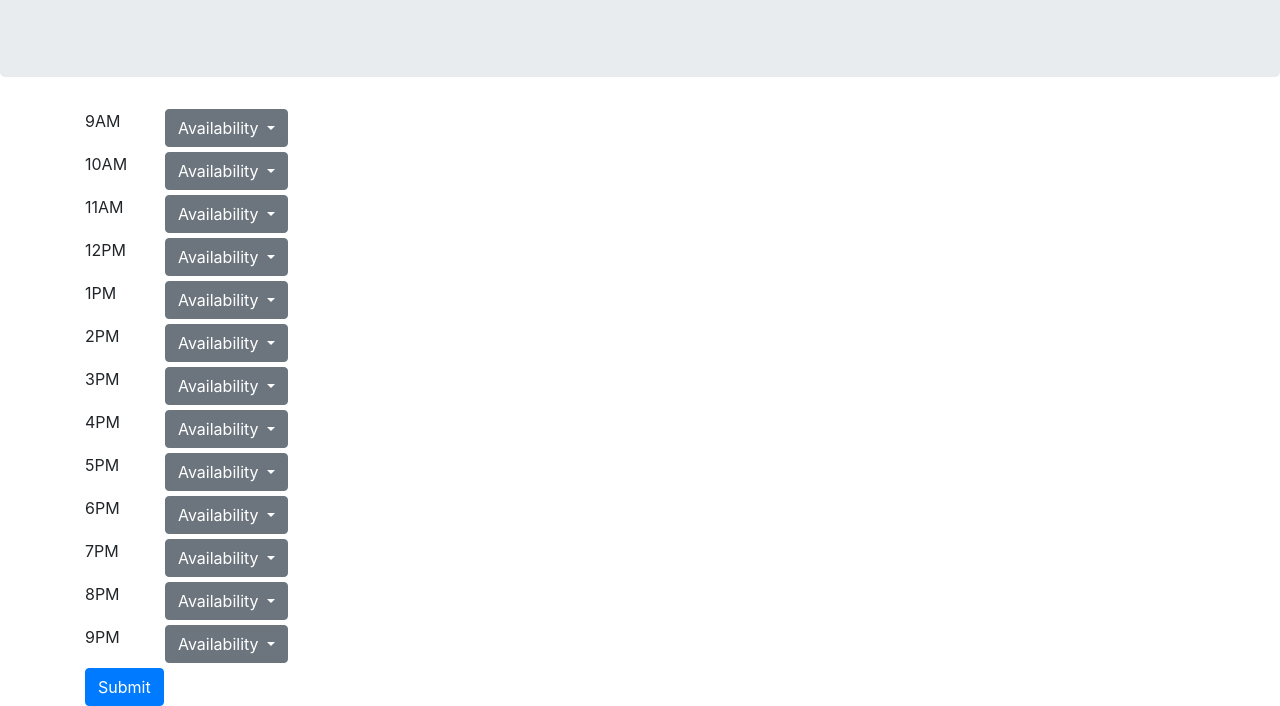
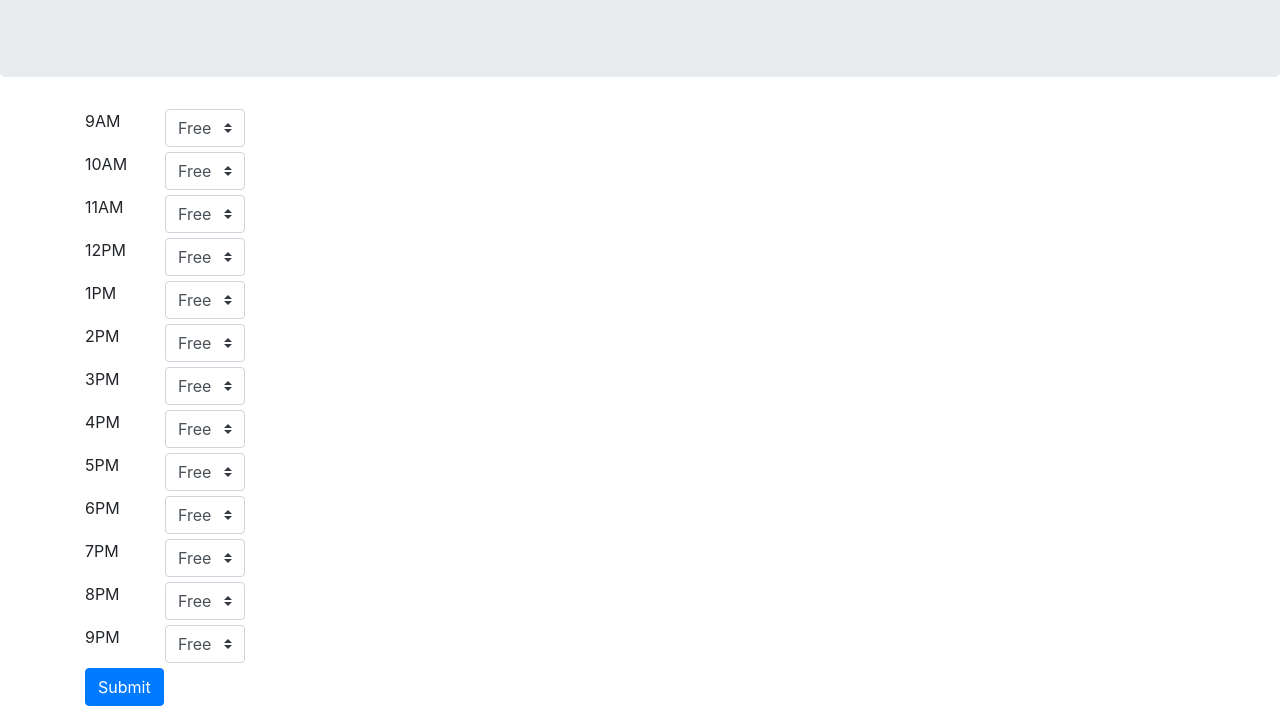
Before and after one commit to egaska/Playdate, a website: page public/form.html in a window 1280 px wide. Shown: the part 191-897 px from the top of the page. Drawn offline with nearby package versions, Linux system fonts and the light colour scheme.

Commit message:
Updated the form.js and connected the file to the form.html

```diff
--- a/public/form.html
+++ b/public/form.html
@@ -37,20 +37,10 @@
           9AM
         </div>
         <div class="dropdown">
-          <button
-            class="btn btn-secondary dropdown-toggle"
-            type="button"
-            id="nineAMDropdown"
-            data-toggle="dropdown"
-            aria-haspopup="true"
-            aria-expanded="false"
-          >
-            Availability
-          </button>
-          <div class="dropdown-menu" aria-labelledby="nineAMDropdown">
-            <a class="dropdown-item" href="#">Free</a>
-            <a class="dropdown-item" href="#">Busy</a>
-          </div>
+          <select class="custom-select" id="nineAMDropdown">
+            <option selected value="true">Free</option>
+            <option value="false">Busy</option>
+          </select>
         </div>
       </div>
       <!-- 10AM -->
@@ -59,20 +49,10 @@
           10AM
         </div>
         <div class="dropdown">
-          <button
-            class="btn btn-secondary dropdown-toggle"
-            type="button"
-            id="tenAMDropown"
-            data-toggle="dropdown"
-            aria-haspopup="true"
-            aria-expanded="false"
-          >
-            Availability
-          </button>
-          <div class="dropdown-menu" aria-labelledby="availability10AM">
-            <a class="dropdown-item" href="#">Free</a>
-            <a class="dropdown-item" href="#">Busy</a>
-          </div>
+          <select class="custom-select" id="tenAMDropdown">
+            <option selected value="true">Free</option>
+            <option value="false">Busy</option>
+          </select>
         </div>
       </div>
       <!-- 11AM -->
@@ -81,20 +61,10 @@
           11AM
         </div>
         <div class="dropdown">
-          <button
-            class="btn btn-secondary dropdown-toggle"
-            type="button"
-            id="elevenAMDropdown"
-            data-toggle="dropdown"
-            aria-haspopup="true"
-            aria-expanded="false"
-          >
-            Availability
-          </button>
-          <div class="dropdown-menu" aria-labelledby="availability11AM">
-            <a class="dropdown-item" href="#">Free</a>
-            <a class="dropdown-item" href="#">Busy</a>
-          </div>
+            <select class="custom-select" id="elevenAMDropdown">
+                <option selected value="true">Free</option>
+                <option value="false">Busy</option>
+              </select>
         </div>
       </div>
 
@@ -104,20 +74,10 @@
           12PM
         </div>
         <div class="dropdown">
-          <button
-            class="btn btn-secondary dropdown-toggle"
-            type="button"
-            id="twelvePMDropdown"
-            data-toggle="dropdown"
-            aria-haspopup="true"
-            aria-expanded="false"
-          >
-            Availability
-          </button>
-          <div class="dropdown-menu" aria-labelledby="availability12PM">
-            <a class="dropdown-item" href="#">Free</a>
-            <a class="dropdown-item" href="#">Busy</a>
-          </div>
+            <select class="custom-select" id="twelvePMDropdown">
+                <option selected value="true">Free</option>
+                <option value="false">Busy</option>
+              </select>
         </div>
       </div>
 
@@ -127,20 +87,10 @@
           1PM
         </div>
         <div class="dropdown">
-          <button
-            class="btn btn-secondary dropdown-toggle"
-            type="button"
-            id="onePMDropdown"
-            data-toggle="dropdown"
-            aria-haspopup="true"
-            aria-expanded="false"
-          >
-            Availability
-          </button>
-          <div class="dropdown-menu" aria-labelledby="availability1PM">
-            <a class="dropdown-item" href="#">Free</a>
-            <a class="dropdown-item" href="#">Busy</a>
-          </div>
+            <select class="custom-select" id="onePMDropdown">
+                <option selected value="true">Free</option>
+                <option value="false">Busy</option>
+              </select>
         </div>
       </div>
 
@@ -150,20 +100,10 @@
           2PM
         </div>
         <div class="dropdown">
-          <button
-            class="btn btn-secondary dropdown-toggle"
-            type="button"
-            id="twoPMDropdwon"
-            data-toggle="dropdown"
-            aria-haspopup="true"
-            aria-expanded="false"
-          >
-            Availability
-          </button>
-          <div class="dropdown-menu" aria-labelledby="availability2PM">
-            <a class="dropdown-item" href="#">Free</a>
-            <a class="dropdown-item" href="#">Busy</a>
-          </div>
+            <select class="custom-select" id="twoPMDropdown">
+                <option selected value="true">Free</option>
+                <option value="false">Busy</option>
+              </select>
         </div>
       </div>
 
@@ -173,20 +113,10 @@
           3PM
         </div>
         <div class="dropdown">
-          <button
-            class="btn btn-secondary dropdown-toggle"
-            type="button"
-            id="threePMDropdown"
-            data-toggle="dropdown"
-            aria-haspopup="true"
-            aria-expanded="false"
-          >
-            Availability
-          </button>
-          <div class="dropdown-menu" aria-labelledby="availability3PM">
-            <a class="dropdown-item" href="#">Free</a>
-            <a class="dropdown-item" href="#">Busy</a>
-          </div>
+            <select class="custom-select" id="threePMDropdown">
+                <option selected value="true">Free</option>
+                <option value="false">Busy</option>
+              </select>
         </div>
       </div>
       <!-- 4PM -->
@@ -195,20 +125,10 @@
           4PM
         </div>
         <div class="dropdown">
-          <button
-            class="btn btn-secondary dropdown-toggle"
-            type="button"
-            id="fourPMDropdown"
-            data-toggle="dropdown"
-            aria-haspopup="true"
-            aria-expanded="false"
-          >
-            Availability
-          </button>
-          <div class="dropdown-menu" aria-labelledby="availability4PM">
-            <a class="dropdown-item" href="#">Free</a>
-            <a class="dropdown-item" href="#">Busy</a>
-          </div>
+            <select class="custom-select" id="fourPMDropdown">
+                <option selected value="true">Free</option>
+                <option value="false">Busy</option>
+              </select>
         </div>
       </div>
 
@@ -218,20 +138,10 @@
           5PM
         </div>
         <div class="dropdown">
-          <button
-            class="btn btn-secondary dropdown-toggle"
-            type="button"
-            id="fivePMDropdown"
-            data-toggle="dropdown"
-            aria-haspopup="true"
-            aria-expanded="false"
-          >
-            Availability
-          </button>
-          <div class="dropdown-menu" aria-labelledby="availability5PM">
-            <a class="dropdown-item" href="#">Free</a>
-            <a class="dropdown-item" href="#">Busy</a>
-          </div>
+            <select class="custom-select" id="fivePMDropdown">
+                <option selected value="true">Free</option>
+                <option value="false">Busy</option>
+              </select>
         </div>
       </div>
       <!-- 6PM -->
@@ -240,20 +150,10 @@
           6PM
         </div>
         <div class="dropdown">
-          <button
-            class="btn btn-secondary dropdown-toggle"
-            type="button"
-            id="sixPMDropdown"
-            data-toggle="dropdown"
-            aria-haspopup="true"
-            aria-expanded="false"
-          >
-            Availability
-          </button>
-          <div class="dropdown-menu" aria-labelledby="availability6PM">
-            <a class="dropdown-item" href="#">Free</a>
-            <a class="dropdown-item" href="#">Busy</a>
-          </div>
+            <select class="custom-select" id="sixPMDropdown">
+                <option selected value="true">Free</option>
+                <option value="false">Busy</option>
+              </select>
         </div>
       </div>
 
@@ -263,20 +163,10 @@
           7PM
         </div>
         <div class="dropdown">
-          <button
-            class="btn btn-secondary dropdown-toggle"
-            type="button"
-            id="sevenPMDropdown"
-            data-toggle="dropdown"
-            aria-haspopup="true"
-            aria-expanded="false"
-          >
-            Availability
-          </button>
-          <div class="dropdown-menu" aria-labelledby="availability7PM">
-            <a class="dropdown-item" href="#">Free</a>
-            <a class="dropdown-item" href="#">Busy</a>
-          </div>
+            <select class="custom-select" id="sevenPMDropdown">
+                <option selected value="true">Free</option>
+                <option value="false">Busy</option>
+              </select>
         </div>
       </div>
 
@@ -286,20 +176,10 @@
           8PM
         </div>
         <div class="dropdown">
-          <button
-            class="btn btn-secondary dropdown-toggle"
-            type="button"
-            id="eightPMDropdown"
-            data-toggle="dropdown"
-            aria-haspopup="true"
-            aria-expanded="false"
-          >
-            Availability
-          </button>
-          <div class="dropdown-menu" aria-labelledby="availability8PM">
-            <a class="dropdown-item" href="#">Free</a>
-            <a class="dropdown-item" href="#">Busy</a>
-          </div>
+            <select class="custom-select" id="eightPMMDropdown">
+                <option selected value="true">Free</option>
+                <option value="false">Busy</option>
+              </select>
         </div>
       </div>
 
@@ -309,23 +189,13 @@
           9PM
         </div>
         <div class="dropdown">
-          <button
-            class="btn btn-secondary dropdown-toggle"
-            type="button"
-            id="ninePMDropdown"
-            data-toggle="dropdown"
-            aria-haspopup="true"
-            aria-expanded="false"
-          >
-            Availability
-          </button>
-          <div class="dropdown-menu" aria-labelledby="availability9PM">
-            <a class="dropdown-item" href="#">Free</a>
-            <a class="dropdown-item" href="#">Busy</a>
-          </div>
+            <select class="custom-select" id="ninePMDropdown">
+                <option selected value="true">Free</option>
+                <option value="false">Busy</option>
+              </select>
         </div>
       </div>
-      <input class="btn btn-primary" type="submit" value="Submit">
+      <input class="btn btn-primary submit" type="submit" value="Submit" />
     </div>
     <script src="https://code.jquery.com/jquery-3.4.1.min.js"></script>
     <script
@@ -339,6 +209,7 @@
       crossorigin="anonymous"
     ></script>
     <script src="https://cdnjs.cloudflare.com/ajax/libs/moment.js/2.24.0/moment.min.js"></script>
-    <script src="./script.js"></script>
+    <script src="js/form.js"></script>
+
   </body>
 </html>
--- /dev/null
+++ b/public/js/form.js
@@ -0,0 +1,8 @@
+$(document).ready(function() {
+
+  $(".submit").on("click", function handleFormSubmit(event) {
+    event.preventDefault();
+    let newAvailablity = $(".custom-select").map((i, item) => item.value);
+   console.log(newAvailablity);
+  });
+});
```
